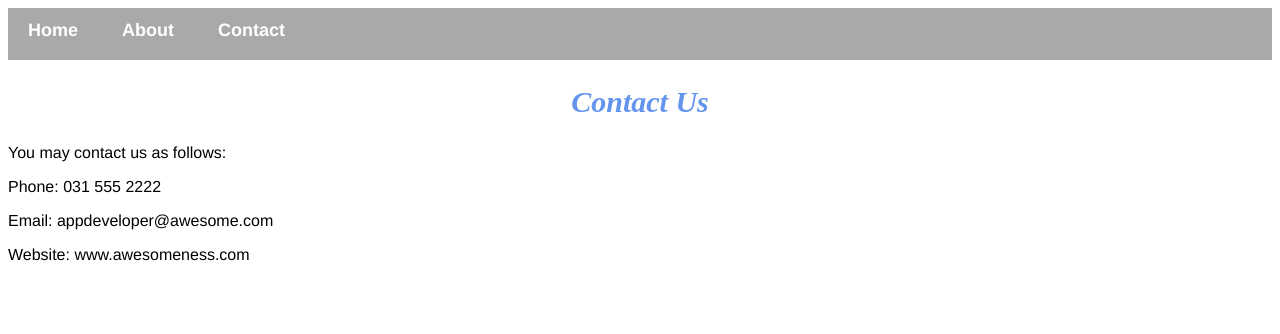
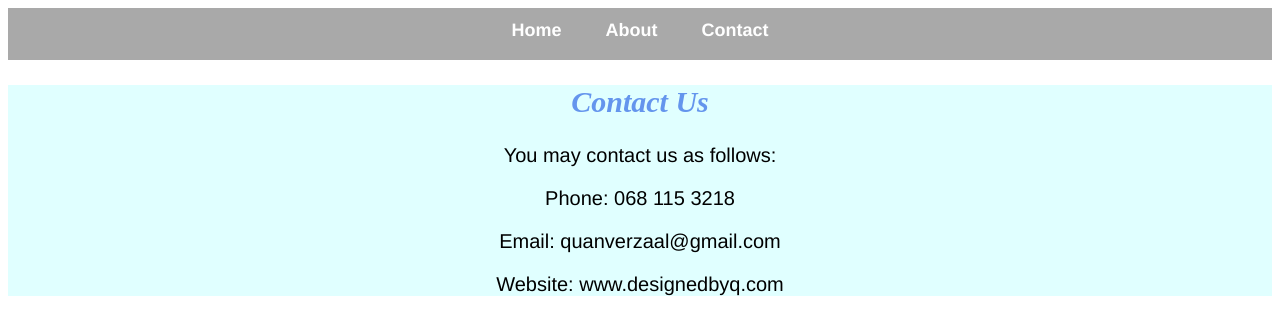
Before and after one commit to quanverzaal-ITvarsity/Module-1-Assessment-5, a plain HTML site: page contact.html in a window 1280 px wide. Drawn offline with Linux system fonts and the light colour scheme.

Commit message:
Updated Styling of Contact and About pages

```diff
--- a/contact.html
+++ b/contact.html
@@ -9,11 +9,13 @@
             <a href="about.html">About</a>
             <a href="contact.html">Contact</a>
         </div>
+        <div id="contact">
         <h2>Contact Us</h2>
-        <p>You may contact us as follows:</p>
-        <p>Phone: 031 555 2222</p>
-        <p>Email: appdeveloper@awesome.com</p>
-        <p>Website: www.awesomeness.com</p>
+            <p>You may contact us as follows:</p>
+            <p>Phone: 068 115 3218</p>
+            <p>Email: quanverzaal@gmail.com</p>
+            <p>Website: www.designedbyq.com</p>
+        </div>
 
     </body>
 </html>
--- a/style.css
+++ b/style.css
@@ -21,6 +21,7 @@ p{
     height: 40px;
     background-color: darkgray;
     padding-top:12px;
+    text-align:center;
 }
 #menu a{
     color:#ffffff;
@@ -37,3 +38,11 @@ p{
 #menu a:hover{
     color:#5077bd;
 }
+
+#contact{
+    text-align:center;
+    background-color: lightcyan;
+    font-family: helvetica sans-serif;
+    font-size:20px;
+
+}
```
Also changed, not shown: about.html (+6 -4 lines), index.html (+1 -1 lines).
